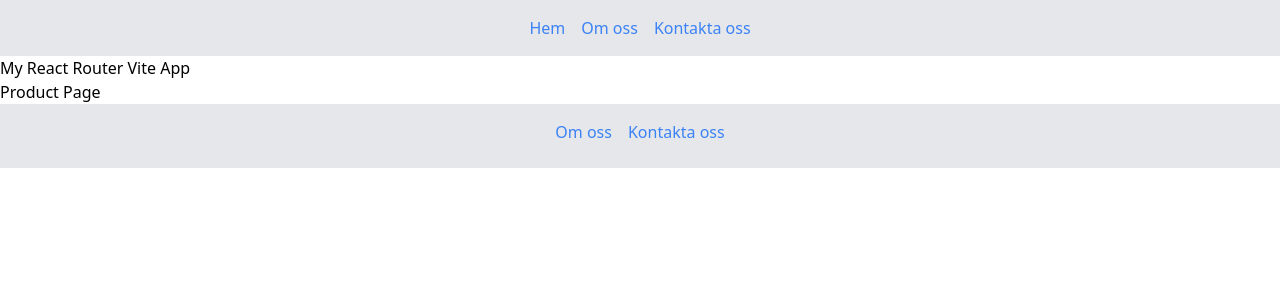
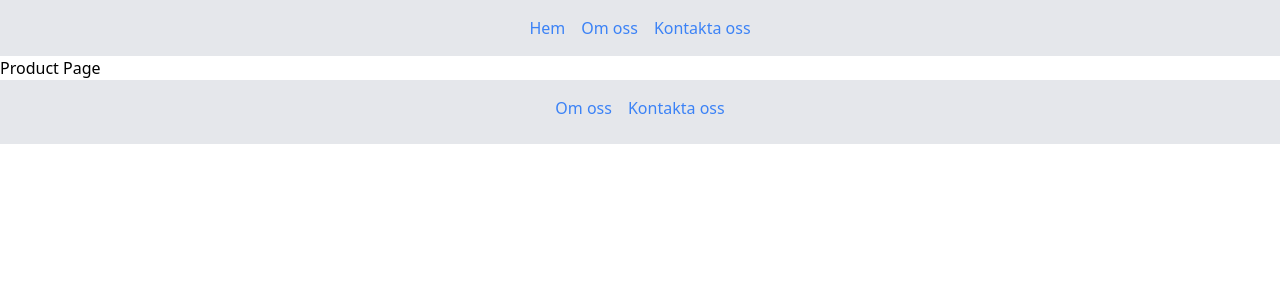
Before and after one commit to Filli4/E-Handel-2, a React (Vite) app: page /cartPage in a window 1280 px wide. Shown: the top 300 px of the page. Built offline with nearby package versions, Linux system fonts and the light colour scheme.

Commit message:
clean up and button comp

```diff
--- a/src/App.jsx
+++ b/src/App.jsx
@@ -7,7 +7,7 @@ import CartPage from "./routes/CartPage";
 function App() {
 	return (
 		<div>
-			<h1>My React Router Vite App</h1>
+
 			<Routes>
 				<Route path="/" element={<HomePage />} />
 				<Route path="/productPage" element={<ProductPage />} />
--- /dev/null
+++ b/src/components/Buttons/AddToCart.jsx
@@ -0,0 +1,7 @@
+import React from 'react'
+
+export default function AddToCart() {
+  return (
+    <div>AddToCart</div>
+  )
+}
--- /dev/null
+++ b/src/components/Buttons/BuyNow.jsx
@@ -0,0 +1,7 @@
+import React from 'react'
+
+export default function BuyNow() {
+  return (
+    <div>BuyNow</div>
+  )
+}
--- a/src/routes/HomePage.jsx
+++ b/src/routes/HomePage.jsx
@@ -4,7 +4,7 @@ import Store from "../Store"
 function HomePage() {
 	return (
 		<div className="flex items-center justify-center  bg-gray-100">
-			<h2 className="text-4xl font-bold text-blue-500">Home Page</h2>
+
 			<Store/>
 		</div>
 	);
```
